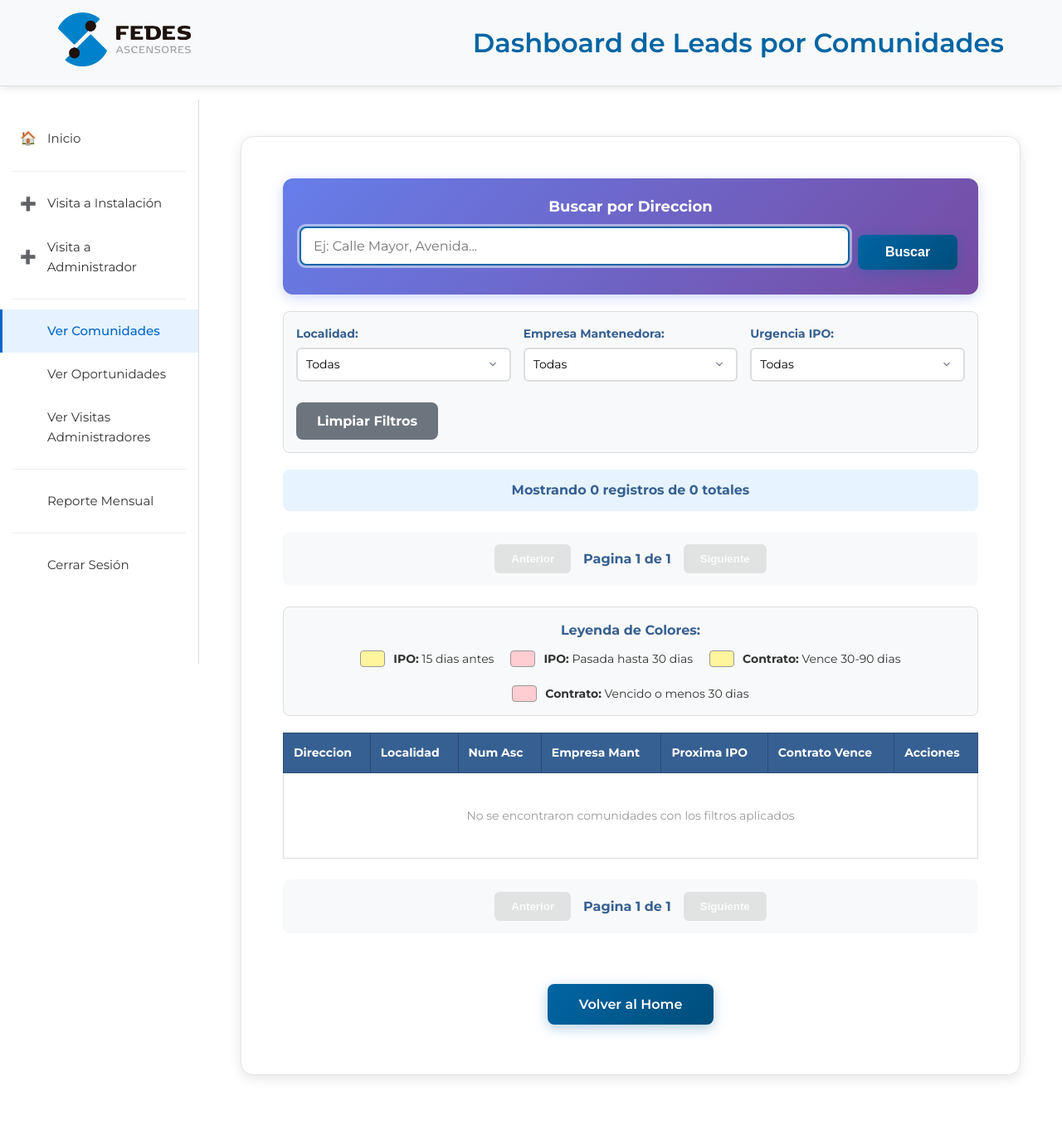
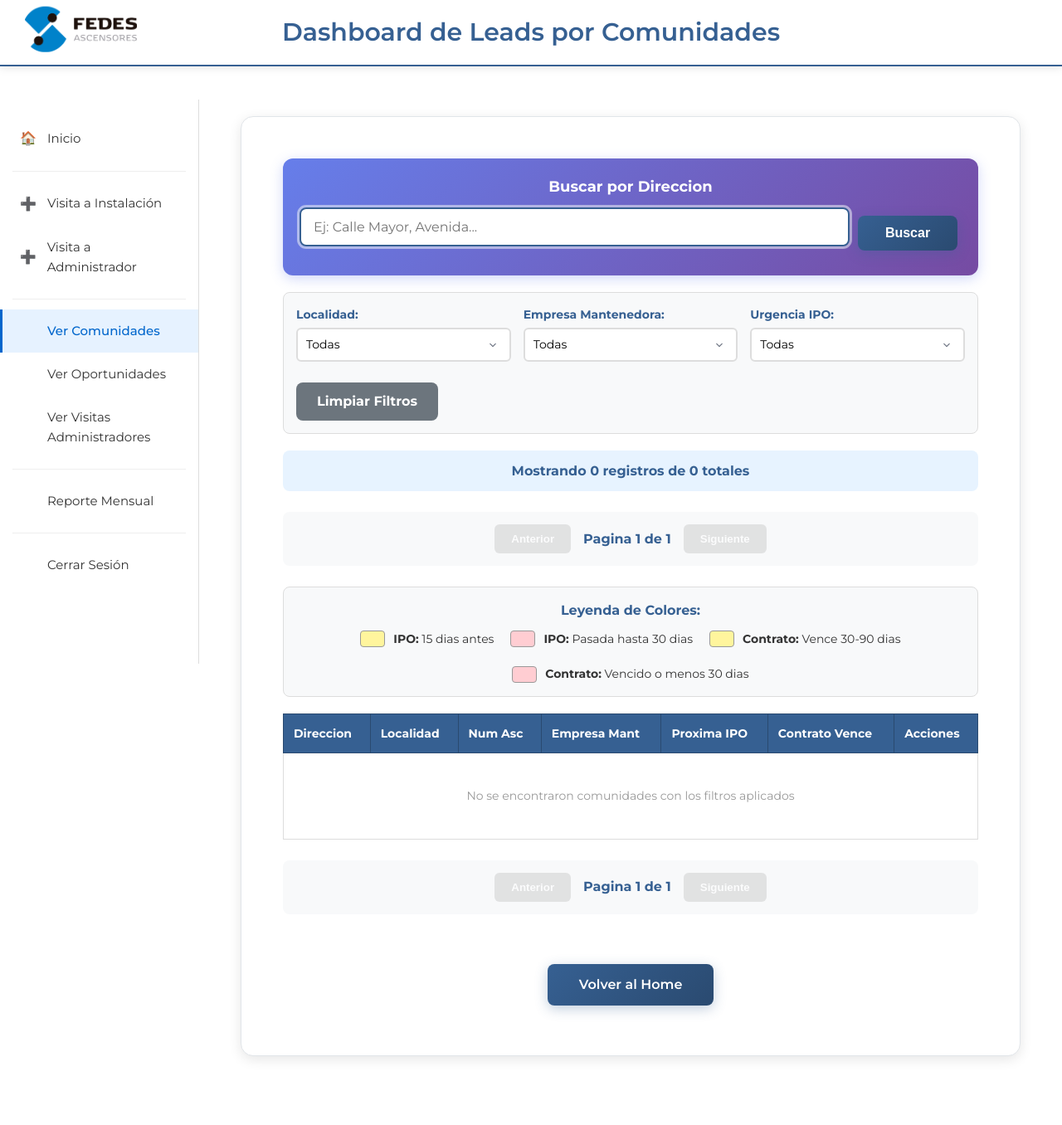
Before and after one commit to mstmarc/ascensoralert_, a Flask app: page /leads_dashboard in a window 1280 px wide. Shown: the whole page at 83% size. After the commit the page ends 1277 px from the top, so only its background shows below. Run offline with Flask 3, Linux system fonts and the light colour scheme; the visitor is signed in with stand-in values (Sample User, id 1); data that the repository does not hold is empty.

Commit message:
Update styles.css

```diff
--- a/static/styles.css
+++ b/static/styles.css
@@ -21,45 +21,53 @@ body {
     padding: 0;
 }
 
-/* Header responsive */
+/* HEADER - Logo izquierda, título centrado */
 header {
-    background: #f8f9fa;
-    border-bottom: 1px solid rgba(0, 0, 0, 0.1);
-    box-shadow: 0 2px 10px rgba(0, 0, 0, 0.1);
+    background: white;
+    border-bottom: 2px solid #366092;
+    padding: 15px 0;
     position: sticky;
     top: 0;
     z-index: 100;
-    padding: 15px 0;
+    box-shadow: 0 2px 10px rgba(0, 0, 0, 0.1);
 }
 
 .header-container {
     display: flex;
     align-items: center;
-    justify-content: space-between;
-    max-width: 1200px;
+    justify-content: center;
+    position: relative;
+    max-width: 1400px;
     margin: 0 auto;
     padding: 0 20px;
 }
 
 .logo-container {
-    flex-shrink: 0;
+    position: absolute;
+    left: 20px;
+    top: 50%;
+    transform: translateY(-50%);
 }
 
 .logo {
-    height: 60px;
+    height: 50px;
     width: auto;
     transition: transform 0.3s ease;
 }
 
 .logo:hover {
-    transform: scale(1.05);
+    transform: translateY(-50%) scale(1.05);
+}
+
+.title-container {
+    text-align: center;
+    flex: 1;
 }
 
 .title-container h1 {
-    color: #0065a3;
-    font-size: clamp(1.2rem, 4vw, 2rem);
+    color: #366092;
+    font-size: 28px;
     font-weight: 600;
-    text-align: center;
     margin: 0;
 }
 
@@ -98,6 +127,7 @@ input[type="text"],
 input[type="email"],
 input[type="password"],
 input[type="date"],
+input[type="number"],
 select,
 textarea {
     width: 100%;
@@ -139,7 +169,7 @@ select {
 .button,
 button[type="submit"] {
     display: inline-block;
-    background: linear-gradient(135deg, #0065a3 0%, #004d7a 100%);
+    background: linear-gradient(135deg, #366092 0%, #2a4a70 100%);
     color: white;
     padding: 12px 24px;
     border: none;
@@ -150,7 +180,7 @@ button[type="submit"] {
     text-align: center;
     cursor: pointer;
     transition: all 0.3s ease;
-    box-shadow: 0 4px 15px rgba(0, 101, 163, 0.3);
+    box-shadow: 0 4px 15px rgba(54, 96, 146, 0.3);
     margin: 10px 5px 10px 0;
     min-width: 120px;
 }
@@ -353,8 +405,16 @@ td a:hover {
         padding: 0 30px;
     }
 
+    .logo-container {
+        left: 30px;
+    }
+
     .logo {
-        height: 65px;
+        height: 55px;
+    }
+
+    .title-container h1 {
+        font-size: 30px;
     }
 
     main {
```
Also changed, not shown: other parts of static/styles.css (+59 -44 lines).
